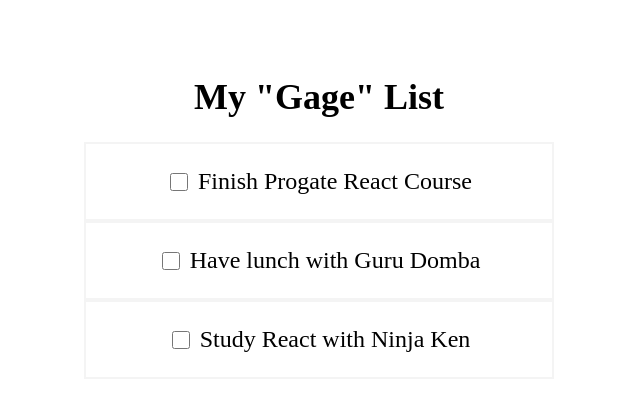
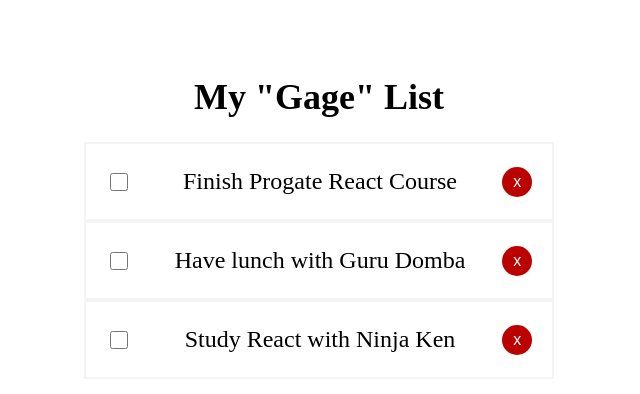
Before and after one commit to NuriskiAkbar/Gage-Gen, a React (Vite) app: page / in a window 1280 px wide. Shown: the top 394 px of the page, without its empty margins (321-961 px from the left). Built offline with nearby package versions, Linux system fonts and the light colour scheme.

Commit message:
add delete feature

```diff
--- a/src/App.jsx
+++ b/src/App.jsx
@@ -33,13 +33,18 @@
     setTodos(updatedTodos)
   }
 
+  const deleteTodo = (todoId)=>{
+    const deletedTodo = todos.filter((todo)=>{
+     return todo.id !== todoId
+    })
+    setTodos(deletedTodo)
+  }
+
   return (
     <div className='App' style={styles.container }>
       <h1 style={styles.title}>My "Gage" List</h1>
-      <Todos todos={todos} toggleCompleted={toggleCompleted}/>
-
+      <Todos todos={todos} toggleCompleted={toggleCompleted} deleteTodo={deleteTodo}/>
     </div>
-
   )
 
 }
--- a/src/components/TodoItem.jsx
+++ b/src/components/TodoItem.jsx
@@ -1,6 +1,6 @@
 import React from 'react';
 
-const TodoItem = ({ todo, toggleCompleted }) => {
+const TodoItem = ({ todo, toggleCompleted, deleteTodo }) => {
 
     const getTodoTitleStyle = () => {
         if (todo.completed === true) {
@@ -10,10 +10,13 @@
         }
     }
 
+
+
     return (
         <div style={styles.todoItem}>
             <input type="checkbox" style={styles.checkbox} onChange={()=>toggleCompleted(todo.id)}/>
             <p style={getTodoTitleStyle()}>{todo.title}</p>
+            <button style={styles.button} onClick={()=>deleteTodo(todo.id)}>x</button>
         </div>
     )
 }
@@ -23,14 +26,25 @@
         border: '2px solid #f4f4f4',
         fontSize: '24px',
         display: 'flex',
-        justifyContent: 'center',
+        justifyContent: 'space-between',
         alignItems: 'center',
+        padding: '0 20px'
     },
     checkbox: {
         marginRight: '10px',
         height: '18px',
         width: '18px'
     },
+    button: {
+        backgroundColor: '#BB0000',
+        color: '#fff',
+        height: '30px',
+        width: '30px',
+        borderRadius: '100%',
+        border: 'none',
+        cursor: 'pointer',
+        fontSize: '16px'
+    },
 }
 
 export default TodoItem
--- a/src/components/Todos.jsx
+++ b/src/components/Todos.jsx
@@ -1,12 +1,12 @@
 import React from 'react';
 import TodoItem from './TodoItem';
 
-const Todos = ({ todos, toggleCompleted })=> {
+const Todos = ({ todos, toggleCompleted, deleteTodo })=> {
     return (
         <div style={ styles.container }>
             {
                 todos.map((todo)=>{
-                    return <TodoItem key={todo.id} todo={todo} toggleCompleted={toggleCompleted}/>
+                    return <TodoItem key={todo.id} todo={todo} toggleCompleted={toggleCompleted} deleteTodo={deleteTodo}/>
                 })
             }
         </div>
```
